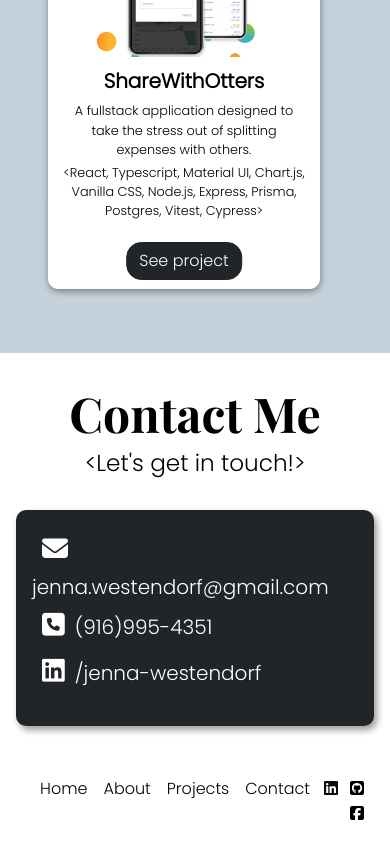
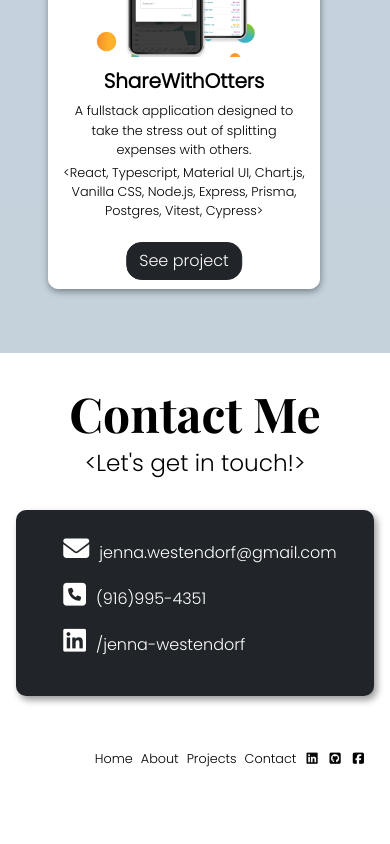
Before and after one commit to jleewest/portfolio, a React (Vite) app in the folder client/: page / in a window 390 px wide. Shown: the part 2338-3182 px from the top of the page. After the commit the page ends 3126 px from the top, so only its background shows below. Built offline with nearby package versions, Linux system fonts and the light colour scheme.

Commit message:
style: xs responsiveness

```diff
--- a/client/src/css/About.css
+++ b/client/src/css/About.css
@@ -129,3 +129,15 @@
     padding: 0.2rem;
   }
 }
+
+@media (max-width: 355px) {
+  .About h2 {
+    font-size: 1.5rem;
+  }
+  .About a > i {
+    font-size: 1.5rem;
+  }
+  .About .header-icon {
+    padding: 0.2rem;
+  }
+}
--- a/client/src/css/Contact.css
+++ b/client/src/css/Contact.css
@@ -68,3 +68,15 @@ h3 {
     margin: 2rem -1rem;
   }
 }
+
+@media (max-width: 430px) {
+  .Contact .contact {
+    font-size: 1rem;
+  }
+}
+
+@media (max-width: 380px) {
+  .Contact .contact {
+    font-size: 0.75rem;
+  }
+}
--- a/client/src/css/Footer.css
+++ b/client/src/css/Footer.css
@@ -15,3 +15,10 @@
 .Footer i {
   padding: 0.25rem;
 }
+
+@media (max-width: 440px) {
+  .Footer a {
+    font-size: 0.8rem;
+    padding: 0.25rem;
+  }
+}
```
